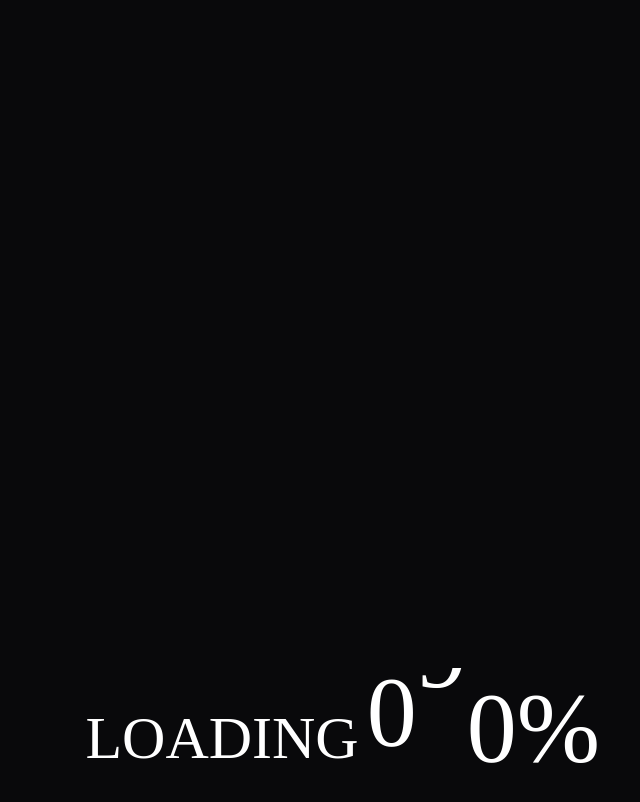
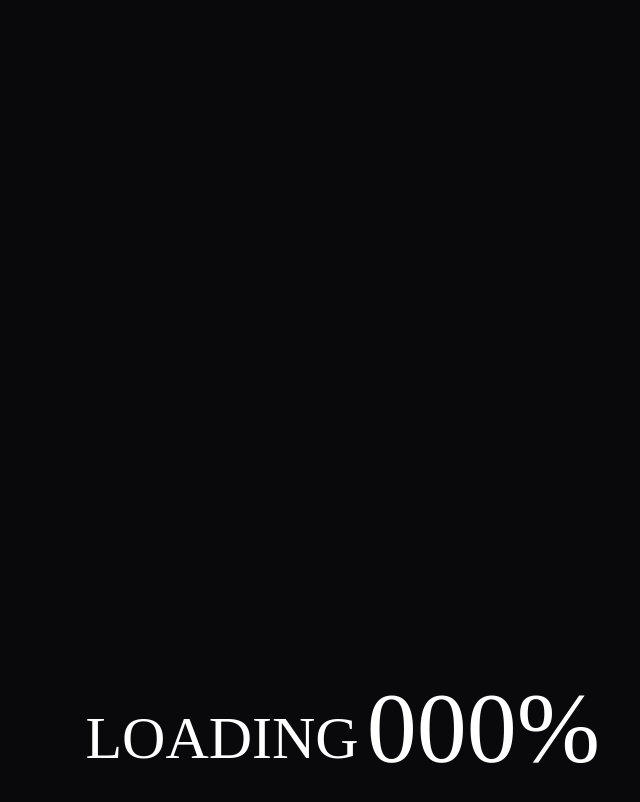
Before and after one commit to tomcatbuzz/Next-three-web, a Next.js app: page /about in a window 1280 px wide. Shown: the top 802 px of the page, without its empty margins (640-1280 px from the left). Built offline with nearby package versions, Linux system fonts and the light colour scheme.

Commit message:
added next/head next/font, iw fonts, changed preloader-test prod

```diff
--- a/package.json
+++ b/package.json
@@ -10,6 +10,7 @@
   },
   "dependencies": {
     "@gsap/react": "^2.1.1",
+    "@next/font": "^14.2.7",
     "@react-three/drei": "^9.106.0",
     "@react-three/fiber": "^8.16.8",
     "axios": "^1.7.4",
--- a/src/components/Preloader2/index.js
+++ b/src/components/Preloader2/index.js
@@ -61,9 +61,9 @@ const PreLoader = ({ onComplete }) => {
           div.className = 'nums';
           div.textContent = j;
           digit3.appendChild(div);
-          // console.log(div.className, "what is here")
+          console.log(div.className, "what is here")
         }
-        // console.log(digit3, "digit3.current?")
+        console.log(digit3, "digit3.current?")
       }
       const finalDigit = document.createElement("div");
       // finalDigit.className = styles.num;
@@ -71,7 +71,7 @@ const PreLoader = ({ onComplete }) => {
       finalDigit.textContent = "0";
       digit3.appendChild(finalDigit);
       // console.log(finalDigit, "Final digit?")
-      // console.log(finalDigit.className, 'Styles.num')
+      console.log(finalDigit.className, 'Styles.num')
     }
   }, []);
 
--- a/src/components/Preloader2/style.module.scss
+++ b/src/components/Preloader2/style.module.scss
@@ -18,7 +18,7 @@
 .preLoader p {
   width: max-content;
   text-transform: uppercase;
-  font-family: "Timmons NY";
+  // font-family: "Timmons NY";
   font-size: 3.75rem;
   line-height: 60px;
   color: #fff;
@@ -27,7 +27,7 @@
 .counter {
   height: 100px;
   display: flex;
-  font-family: "Timmons NY";
+  // font-family: "Timmons NY";
   font-size: 100px;
   font-weight: 400;
   line-height: 150px;
--- a/src/components/Preloader3/index.js
+++ b/src/components/Preloader3/index.js
@@ -1,110 +1,97 @@
-import React, { useState, useEffect } from 'react';
-import { motion, useAnimation } from 'framer-motion';
-import styles from './style.module.scss'
-import Counter from '../Counter';
-import { opacity, barStyles } from './anim';
+import styles from './style.module.scss';
+import React, { useRef, useEffect } from 'react';
+import { useGSAP } from '@gsap/react';
+import gsap from 'gsap';
 
-const Preloader = () => {
-  const [isVisible, setIsVisible] = useState(true);
-  const [animationState, setAnimationState] = useState('initial');
-  const [progress, setProgress] = useState(0);
-  const controls = useAnimation();
+const PreLoader = ({ onComplete }) => {
+  const preLoaderRef = useRef(null);
+  const digit1Ref = useRef(null);
+  const digit2Ref = useRef(null);
+  const digit3Ref = useRef(null);
+  const progressBarRef = useRef(null);
 
   useEffect(() => {
-    const animateProgress = async () => {
-      controls.set({ width: '10%', transition: { duration: 4 } });
-      await controls.start({ width: '50%', transition: { duration: 2}})
-      controls.stop({ width: '80%', transition: { duration: 4 } });
+    const createDigits = (digitRef, count, offset = false) => {
+      if (digitRef.current) {
+        digitRef.current.innerHTML = ''; // Clear existing content
+        for (let i = 0; i <= count; i++) {
+          const div = document.createElement("div");
+          div.className = `${offset && i === 1 ? styles.offset : ''}`;
+          div.textContent = i % 10;
+          digitRef.current.appendChild(div);
+        }
+      }
     };
 
-    animateProgress();
-  }, [controls]);
-
-  useEffect(() => {
-    // const timer1 = setTimeout(() => setAnimationState('digits'), 100);
-    // const timer2 = setTimeout(() => setAnimationState('progress30'), 7000);
-    // const timer2 = setTimeout(() => setAnimationState('progress30'), 2500);
-    // const timer3 = setTimeout(() => setAnimationState('progress100'), 5500);
-    // const timer4 = setTimeout(() => setIsVisible(false), 6700);
-
-    return () => {
-      // clearTimeout(timer1);
-      // clearTimeout(timer2);
-      // clearTimeout(timer3);
-      // clearTimeout(timer4);
-    };
+    createDigits(digit1Ref, 1);
+    createDigits(digit2Ref, 10, true);
+    createDigits(digit3Ref, 90);
   }, []);
 
-  const containerVariants = {
-    visible: { opacity: 1, display: 'flex' },
-    hidden: { opacity: 0, display: 'none', transition: { duration: 2.5 } },
-  };
+  useGSAP(() => {
+    const animate = (digit, duration, distance, delay = 0) => {
+      if (digit.current && digit.current.children.length > 0) {
+        gsap.to(digit.current, {
+          y: -distance,
+          duration: duration,
+          delay: delay,
+          ease: "power2.inOut",
+        });
+      }
+    };
 
-  // const progressVariants = {
-  //   initial: { width: 0 },
-  //   progress30: { width: '30%', transition: { duration: 2 } },
-  //   progress100: { width: '100%', opacity: 0, transition: { duration: 2 } },
-  // };
+    const getDigitHeight = (ref) => {
+      return ref.current && ref.current.children.length > 0
+        ? ref.current.children[0].clientHeight
+        : 100; // Fallback height
+    };
+
+    const digit1Height = getDigitHeight(digit1Ref);
+    const digit2Height = getDigitHeight(digit2Ref);
+    const digit3Height = getDigitHeight(digit3Ref);
+
+    // animate(digit3Ref, 5, 89 * digit3Height);
+    animate(digit3Ref, 5, 90 * digit3Height, 0.5);
+    animate(digit2Ref, 6, 10 * digit2Height);
+    // animate(digit1Ref, 2, digit1Height, 5);
+    animate(digit1Ref, 5, digit1Height);
+
+    gsap.to(progressBarRef.current, {
+      width: "30%",
+      duration: 2,
+      ease: "power4.inOut",
+      delay: 7,
+    });
+
+    gsap.to(progressBarRef.current, {
+      width: "100%",
+      opacity: 0,
+      duration: 2,
+      delay: 8.5,
+      ease: "power3.out",
+      onComplete: () => {
+        if (preLoaderRef.current) {
+          gsap.set(preLoaderRef.current, {
+            display: "none",
+          });
+        }
+        onComplete();
+      },
+    });
+  }, [onComplete]);
 
   return (
-    <>
-    <div className={styles.wrapper}>
-    <motion.div
-      className={styles['pre-loader']}
-      variants={containerVariants}
-      initial="visible"
-      animate={isVisible ? "visible" : "hidden"}
-    >
+    <div className={styles.preLoader} ref={preLoaderRef}>
       <p>Loading</p>
-      <div className={styles.counterWrapper}>
-      <Counter />
-        {/* <Digit numbers={[0, 1]} duration={2} delay={5} animate={animationState === 'digits'} />
-        <Digit numbers={[0, 1, 2, 3, 4, 5, 6, 7, 8, 9, 0]} duration={6} animate={animationState === 'digits'} />
-        <Digit numbers={[0, 1, 2, 3, 4, 5, 6, 7, 8, 9, 0]} duration={5} animate={animationState === 'digits'} />
-        <div className={styles['digit-4']}>%</div> */}
+      <div className={styles.counter}>
+        <div className={styles.digit1} ref={digit1Ref}></div>
+        <div className={styles.digit2} ref={digit2Ref}></div>
+        <div className={styles.digit3} ref={digit3Ref}></div>
+        <div className={styles.digit4}>%</div>
       </div>
-      <motion.div
-        className={styles['progress-bar']}
-        // variants={progressVariants}
-        // variants={opacity}
-        variants={barStyles}
-        initial="initial"
-        exit="exit"
-        animate={controls}
-        // transition={{ duration: 2 }}
-        // animate={["start", "middle", "end"]}
-      />
-    </motion.div>
+      <div className={styles.progressBar} ref={progressBarRef}></div>
     </div>
-    </>
   );
 };
 
-// const Digit = ({ numbers, duration, delay = 1, animate }) => {
-//   const totalDistance = -(numbers.length - 1) * 100;
-
-//   const digitVariants = {
-//     initial: { y: 0 },
-//     animate: {
-//       y: totalDistance,
-//       transition: { duration, delay, ease: 'easeInOut' }
-//     }
-//   };
-
-//   return (
-//     <motion.div
-//       className={styles[`digit-${numbers.length <= 2 ? '1' : '2'}`]}
-//       variants={digitVariants}
-//       initial="initial"
-//       animate={animate ? "animate" : "initial"}
-//     >
-//       {numbers.map((num, index) => (
-//         <div key={index} className={`${styles.num} ${index === 1 ? styles.offset : ''}`}>
-//           {num}
-//         </div>
-//       ))}
-//     </motion.div>
-//   );
-// };
-
-export default Preloader;
+export default PreLoader;
--- a/src/components/Preloader3/style.module.scss
+++ b/src/components/Preloader3/style.module.scss
@@ -1,9 +1,4 @@
-.wrapper {
-  width: 100vw;
-  height: 100vh;
-  padding: 3em;
-}
-.pre-loader {
+.preLoader {
   width: 200%;
   height: 100%;
   padding: 2em;
@@ -15,41 +10,37 @@
   align-items: flex-end;
   gap: 0.5em;
   overflow: hidden;
-  z-index: 5;
-  background-color: #000;
+  // z-index: 2;
+  z-index: 99;
+  background: #09090B;
 }
 
-.pre-loader p {
+.preLoader p {
   width: max-content;
   text-transform: uppercase;
-  font-family: "Timmons NY", sans-serif;
-  font-size: 60px;
+  // font-family: "Timmons NY";
+  font-size: 3.75rem;
   line-height: 60px;
-  color: white;
+  color: #fff;
 }
 
-.counterWrapper {
-  margin-bottom: 20px;
+.counter {
+  height: 100px;
+  display: flex;
+  // font-family: "Timmons NY";
+  font-size: 100px;
+  font-weight: 400;
+  line-height: 150px;
+  clip-path: polygon(0 0, 100% 0, 100% 100px, 0 100px);
+  color: #fff;
 }
-// .counter {
-//   height: 100px;
-//   display: flex;
-//   font-family: "Timmons NY", sans-serif;
-//   font-size: 100px;
-//   font-weight: 400;
-//   line-height: 150px;
-//   clip-path: polygon(0 0, 100% 0, 100% 100px, 0 100px);
-//   color: white;
-// }
 
-.digit-1,
-.digit-2,
-.digit-3,
-.digit-4 {
+.digit1,
+.digit2,
+.digit3,
+.digit4 {
   position: relative;
   top: -15px;
-  height: 100px;
-  overflow: hidden;
 }
 
 .offset {
@@ -57,35 +48,33 @@
   right: -7.5px;
 }
 
-.progress-bar {
+.progressBar {
   position: relative;
   top: -15px;
+  width: 0%;
   height: 4px;
   // background: #000;
-  background: white;
+  background: #fff;
 }
 
-.num {
-  height: 100px;
-}
 
 @media (max-width: 900px) {
-  .pre-loader {
+  .preLoader {
     padding: 1em;
     gap: 0.5em;
   }
 
-  // .counter {
-  //   font-size: 70px;
-  // }
+  .counter {
+    font-size: 3.3rem;
+  }
 
-  .pre-loader p {
-    font-size: 40px;
+  .preLoader p {
+    font-size: 1.8rem;
     line-height: 64px;
   }
 
-  // .offset {
-  //   position: relative;
-  //   right: -5px;
-  // }
+  .offset {
+    position: relative;
+    right: -5px;
+  }
 }
--- a/src/components/page.js
+++ b/src/components/page.js
@@ -1,13 +1,17 @@
 import Header from "./Header";
 import FirebaseAnalytics from "@/components/Analytics";
+import { Abril_Fatface } from '@next/font/google';
 // import Footer from "./Footer";
-
+const abril = Abril_Fatface({
+  subsets: ['latin'],
+  weight: ['400']
+})
 export default function Page({ children }) {
   return (
     <>
       <Header />
       <FirebaseAnalytics />
-      <main>{children}</main>
+      <main className={abril.className}>{children}</main>
       {/* <Footer /> */}
     </>
   )
--- a/src/pages/_app.js
+++ b/src/pages/_app.js
@@ -2,8 +2,8 @@ import { useRouter } from "next/router";
 import '@/styles/styles.scss'
 import { motion, AnimatePresence } from "framer-motion";
 // import Preloader from "@/components/Preloader";
-import Preloader from "@/components/Preloader2";
-// import Preloader from "@/components/Preloader3";
+// import Preloader from "@/components/Preloader2";
+import Preloader from "@/components/Preloader3";
 import { useState, useEffect } from "react";
 // import Grid from "@/components/Grid";
 import { opacity, expand } from "@/components/Grid/anim";
@@ -15,6 +15,7 @@ import Background from "@/components/Background/index";
 import BackgroundSvg from '@/components/BackgroundSvg'
 import * as THREE from 'three';
 // import FirebaseAnalytics from "@/components/Analytics";
+import Head from 'next/head';
 
 const App = ({ Component, pageProps}) => {
   const router = useRouter();
@@ -94,6 +95,11 @@ const App = ({ Component, pageProps}) => {
 
   return (
     <>
+      <Head>
+        <title>Anthony Buzzelli</title>
+        <meta name="description" content="My Portfolio" />
+        <link rel="icon" href="/favicon.ico" />
+      </Head>
       {/* <AnimatePresence>{isLoading && <Preloader />}</AnimatePresence> */}
       {isLoading && <Preloader onComplete={handlePreloaderComplete} />}
 
```
Also changed, not shown: src/components/Preloader3/anim.js (deleted, +0 -45 lines), 1 other file (tests, documents, lock files or other folders).
